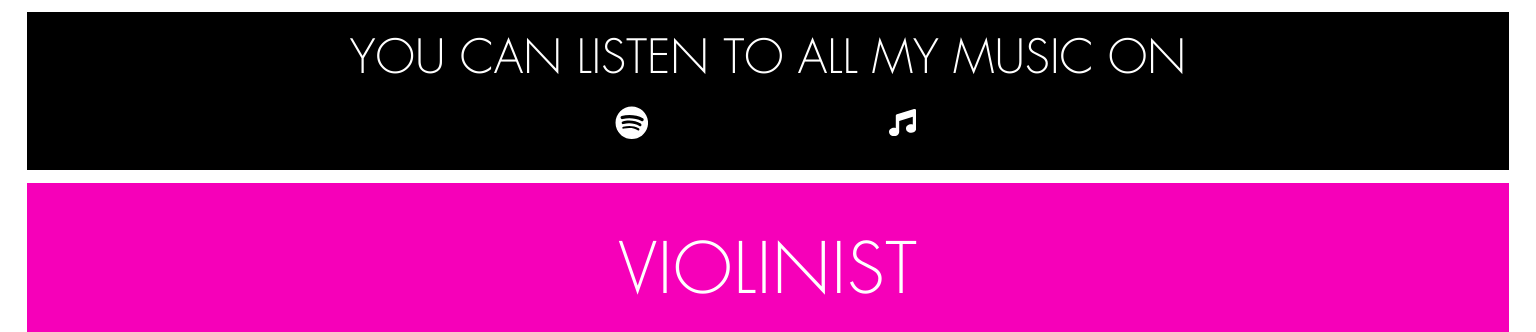
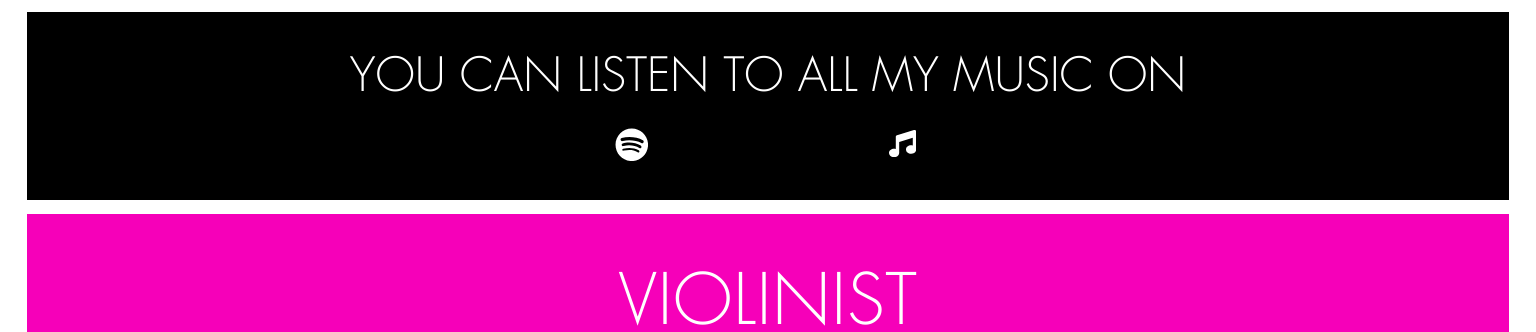
Before and after one commit to fdelse/fdelse.github.io, a plain HTML site: page violin/index.html in a window 1536 px wide. Shown: the part 1651-1983 px from the top of the page. Drawn offline with Linux system fonts and the light colour scheme; a web font is replaced by a local one.

Commit message:
fix: allinea altezza banner nero music-section al banner viola dj-banner

```diff
--- a/violin/images/global.css
+++ b/violin/images/global.css
@@ -332,9 +332,12 @@ body {
 
 .music-section {
     background-color: var(--black);
-    padding: calc(0.5rem + 5.5mm) 1.25rem calc(0.5rem + 5.5mm);
+    padding: 1.3rem 1.25rem;
     text-align: center;
     margin-bottom: 0.47rem;
+    display: flex;
+    flex-direction: column;
+    justify-content: center;
 }
 
 .music-title {
@@ -892,8 +895,8 @@ body {
     }
 
     .music-section {
-    padding: 4mm 3.76rem 1.56rem;
-    margin-bottom: 0.85rem;
+        padding: 1.75rem 3.76rem;
+        margin-bottom: 0.85rem;
     }
 
     .music-title {
@@ -1126,6 +1129,10 @@ body {
     .services {
         right: calc(6rem + 5cm);
     }
+
+    .music-section {
+        padding: 2.1rem 3.76rem;
+    }
 }
 
 /* Full HD: 1800px+ */
```
